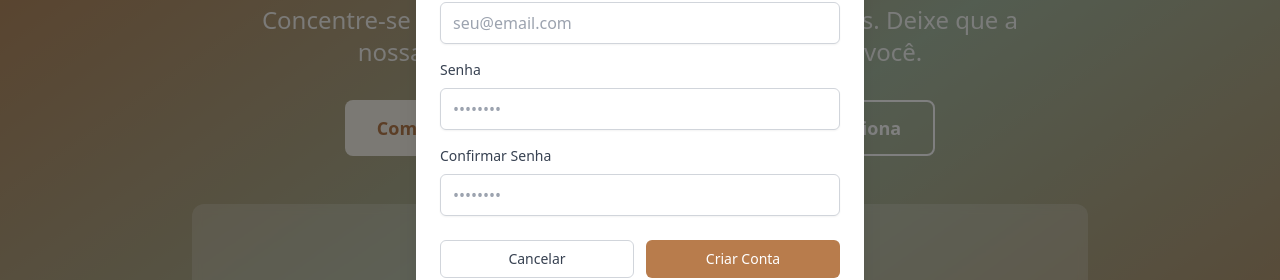
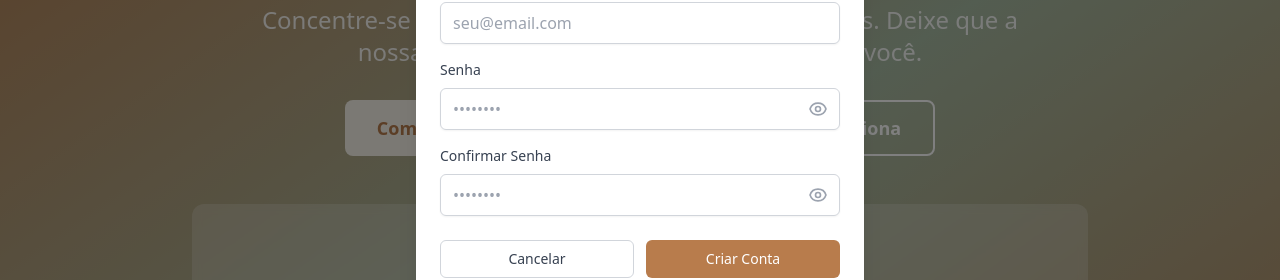
Before and after one commit to FabioBritto/academo-front, a React (Vite) app: page / in a window 1280 px wide. Both pictures are taken after a click on the button "Crie sua Conta Grátis". Shown: the part 284-564 px from the top of the page. Built offline with nearby package versions, Linux system fonts and the light colour scheme.

Commit message:
feat: adicionado ícone para visualizar/esconder senha

```diff
--- a/src/components/pages/landing-page/CreateUserModal.tsx
+++ b/src/components/pages/landing-page/CreateUserModal.tsx
@@ -19,6 +19,8 @@
   });
 
   const [isLoading, setIsLoading] = useState(false);
+  const [showPassword, setShowPassword] = useState(false);
+  const [showConfirmPassword, setShowConfirmPassword] = useState(false);
 
   const validateForm = () => {
     const newErrors = {
@@ -72,6 +74,8 @@
       onClose();
       setFormData({ email: '', password: '', confirmPassword: '' });
       setErrors({ email: '', password: '', confirmPassword: '' });
+      setShowPassword(false);
+      setShowConfirmPassword(false);
 
       // Aqui você poderia mostrar uma mensagem de sucesso
       alert('Usuário criado com sucesso!');
@@ -100,6 +104,8 @@
       onClose();
       setFormData({ email: '', password: '', confirmPassword: '' });
       setErrors({ email: '', password: '', confirmPassword: '' });
+      setShowPassword(false);
+      setShowConfirmPassword(false);
     }
   };
 
@@ -166,18 +172,37 @@
               <label htmlFor="password" className="block text-sm font-medium text-gray-700 mb-2">
                 Senha
               </label>
+              <div className="relative">
                 <input
-                type="password"
+                  type={showPassword ? "text" : "password"}
                   id="password"
                   name="password"
                   value={formData.password}
                   onChange={handleInputChange}
-                className={`w-full px-3 py-2 border rounded-md shadow-sm focus:outline-none focus:ring-2 focus:ring-academo-brown focus:border-academo-brown ${
+                  className={`w-full pr-10 px-3 py-2 border rounded-md shadow-sm focus:outline-none focus:ring-2 focus:ring-academo-brown focus:border-academo-brown ${
                     errors.password ? 'border-red-500' : 'border-gray-300'
                   }`}
                   placeholder="••••••••"
                   disabled={isLoading}
                 />
+                <button
+                  type="button"
+                  onClick={() => setShowPassword(!showPassword)}
+                  className="absolute inset-y-0 right-0 pr-3 flex items-center text-gray-400 hover:text-academo-brown transition-colors"
+                  disabled={isLoading}
+                >
+                  {showPassword ? (
+                    <svg className="h-5 w-5" fill="none" stroke="currentColor" viewBox="0 0 24 24">
+                      <path strokeLinecap="round" strokeLinejoin="round" strokeWidth={2} d="M13.875 18.825A10.05 10.05 0 0112 19c-4.478 0-8.268-2.943-9.543-7a9.97 9.97 0 011.563-3.029m5.858.908a3 3 0 114.243 4.243M9.878 9.878l4.242 4.242M9.878 9.878L3 3m6.878 6.878L21 21" />
+                    </svg>
+                  ) : (
+                    <svg className="h-5 w-5" fill="none" stroke="currentColor" viewBox="0 0 24 24">
+                      <path strokeLinecap="round" strokeLinejoin="round" strokeWidth={2} d="M15 12a3 3 0 11-6 0 3 3 0 016 0z" />
+                      <path strokeLinecap="round" strokeLinejoin="round" strokeWidth={2} d="M2.458 12C3.732 7.943 7.523 5 12 5c4.478 0 8.268 2.943 9.542 7-1.274 4.057-5.064 7-9.542 7-4.477 0-8.268-2.943-9.542-7z" />
+                    </svg>
+                  )}
+                </button>
+              </div>
               {errors.password && (
                 <p className="mt-1 text-sm text-red-600">{errors.password}</p>
               )}
@@ -188,18 +213,37 @@
               <label htmlFor="confirmPassword" className="block text-sm font-medium text-gray-700 mb-2">
                 Confirmar Senha
               </label>
+              <div className="relative">
                 <input
-                type="password"
+                  type={showConfirmPassword ? "text" : "password"}
                   id="confirmPassword"
                   name="confirmPassword"
                   value={formData.confirmPassword}
                   onChange={handleInputChange}
-                className={`w-full px-3 py-2 border rounded-md shadow-sm focus:outline-none focus:ring-2 focus:ring-academo-brown focus:border-academo-brown ${
+                  className={`w-full pr-10 px-3 py-2 border rounded-md shadow-sm focus:outline-none focus:ring-2 focus:ring-academo-brown focus:border-academo-brown ${
                     errors.confirmPassword ? 'border-red-500' : 'border-gray-300'
                   }`}
                   placeholder="••••••••"
                   disabled={isLoading}
                 />
+                <button
+                  type="button"
+                  onClick={() => setShowConfirmPassword(!showConfirmPassword)}
+                  className="absolute inset-y-0 right-0 pr-3 flex items-center text-gray-400 hover:text-academo-brown transition-colors"
+                  disabled={isLoading}
+                >
+                  {showConfirmPassword ? (
+                    <svg className="h-5 w-5" fill="none" stroke="currentColor" viewBox="0 0 24 24">
+                      <path strokeLinecap="round" strokeLinejoin="round" strokeWidth={2} d="M13.875 18.825A10.05 10.05 0 0112 19c-4.478 0-8.268-2.943-9.543-7a9.97 9.97 0 011.563-3.029m5.858.908a3 3 0 114.243 4.243M9.878 9.878l4.242 4.242M9.878 9.878L3 3m6.878 6.878L21 21" />
+                    </svg>
+                  ) : (
+                    <svg className="h-5 w-5" fill="none" stroke="currentColor" viewBox="0 0 24 24">
+                      <path strokeLinecap="round" strokeLinejoin="round" strokeWidth={2} d="M15 12a3 3 0 11-6 0 3 3 0 016 0z" />
+                      <path strokeLinecap="round" strokeLinejoin="round" strokeWidth={2} d="M2.458 12C3.732 7.943 7.523 5 12 5c4.478 0 8.268 2.943 9.542 7-1.274 4.057-5.064 7-9.542 7-4.477 0-8.268-2.943-9.542-7z" />
+                    </svg>
+                  )}
+                </button>
+              </div>
               {errors.confirmPassword && (
                 <p className="mt-1 text-sm text-red-600">{errors.confirmPassword}</p>
               )}
```
Lines whose indentation alone changed are shown as unchanged.
